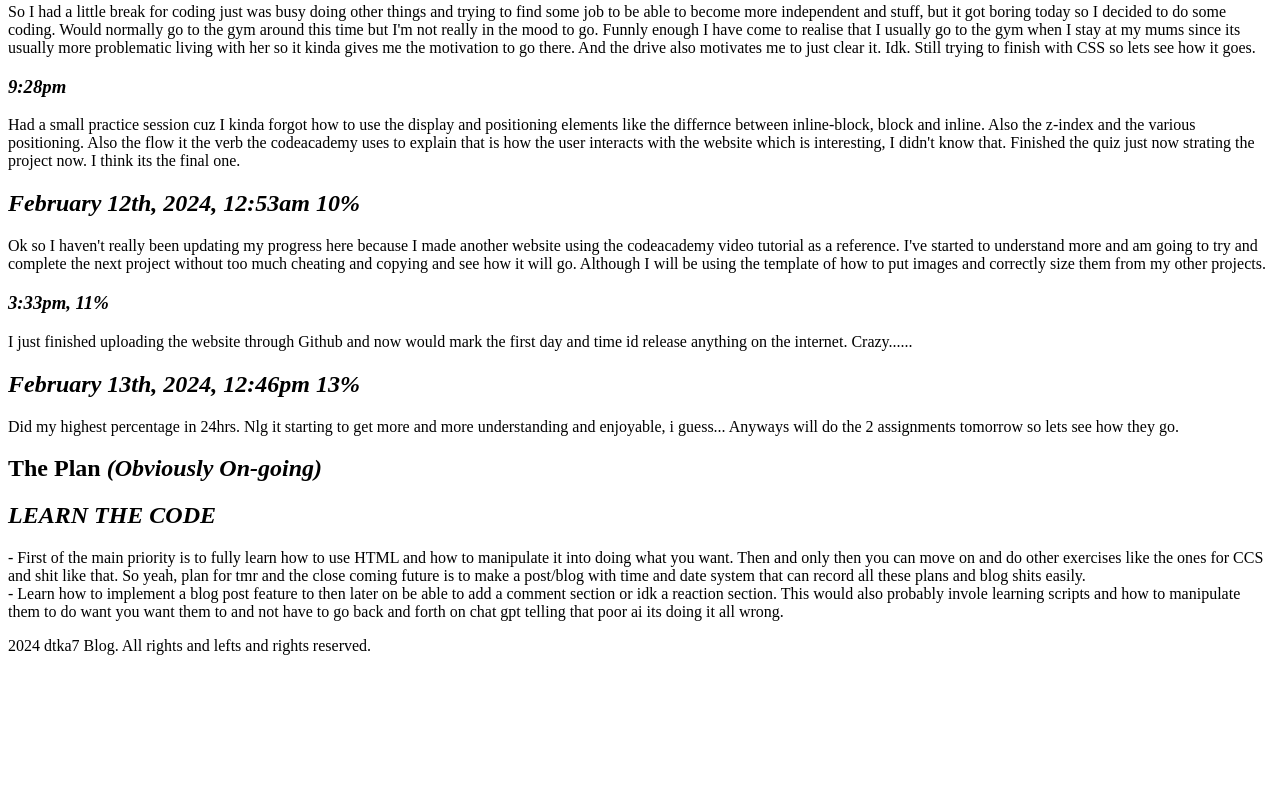
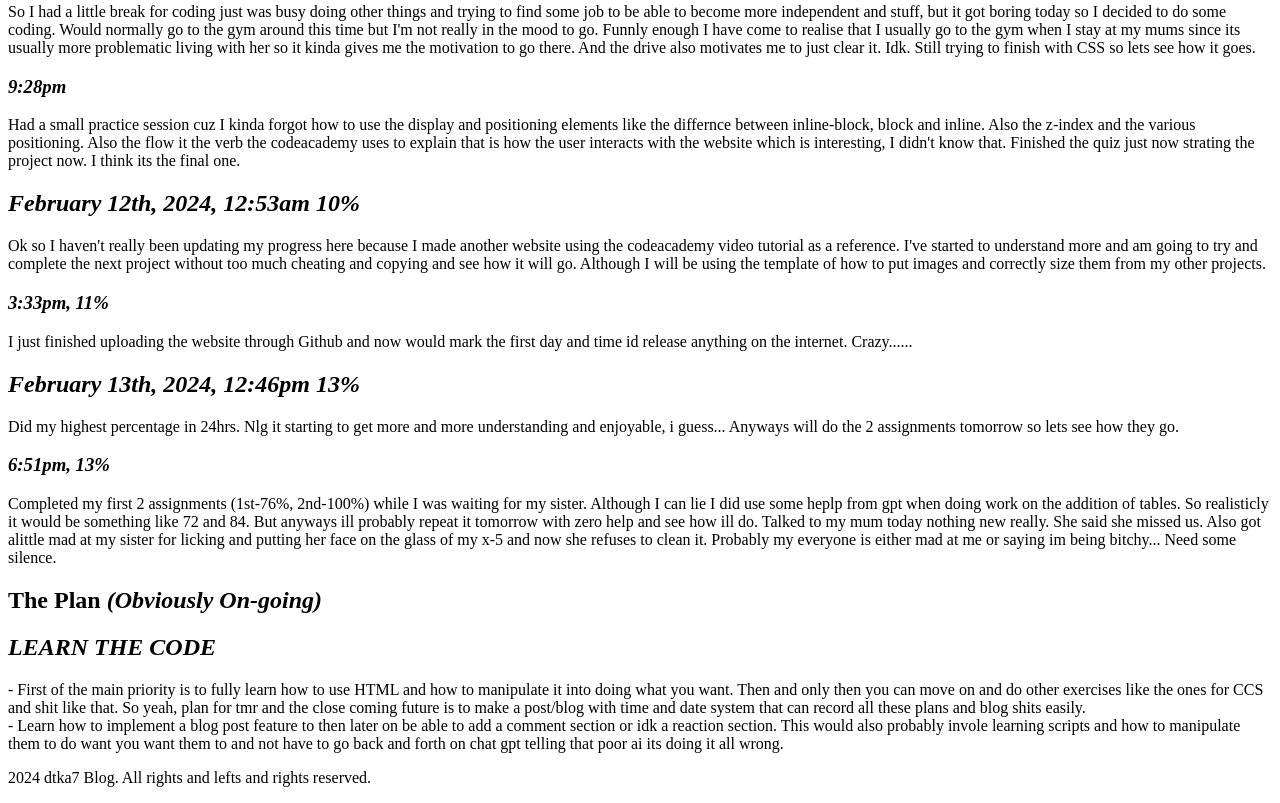
Before and after one commit to dtka7/dt7, a plain HTML site: page index.html in a window 1280 px wide. Shown: the part 1618-2421 px from the top of the page. Before the commit the page ends 2289 px from the top, so only its background shows below. Drawn offline with Linux system fonts and the light colour scheme.

Commit message:
day 2 updates))))))

```diff
--- a/index.html
+++ b/index.html
@@ -100,6 +100,13 @@
 				<p>
 						Did my highest percentage in 24hrs. Nlg it starting to get more and more understanding and enjoyable, i guess... Anyways will do the 2 assignments tomorrow so lets see how they go.
 				</p>
+				<h3><em> 6:51pm, 13%</em></h3>
+				<p>
+						Completed my first 2 assignments (1st-76%, 2nd-100%) while I was waiting for my sister. Although I can lie I did use some heplp from gpt when doing work on the addition of tables.
+					So realisticly it would be something like 72 and 84. But anyways ill probably repeat it tomorrow with zero help and see how ill do. Talked to my mum today nothing new really. She said
+					she missed us. Also got alittle mad at my sister for licking and putting her face on the glass of my x-5 and now she refuses to clean it. Probably my everyone is either mad at me or saying
+					im being bitchy... Need some silence.
+				</p>
 	</section>
 	<!-- ok so this is the first some what of an attempt to try and make my own website blog post which didn't really work out since I don't have a server yet so it wouldn't save
 		and there for be implemented to your code. Even though I'm sure there is a way to automatically upload it to your code without using javascripts I'll keep it in mind and slowly
```
